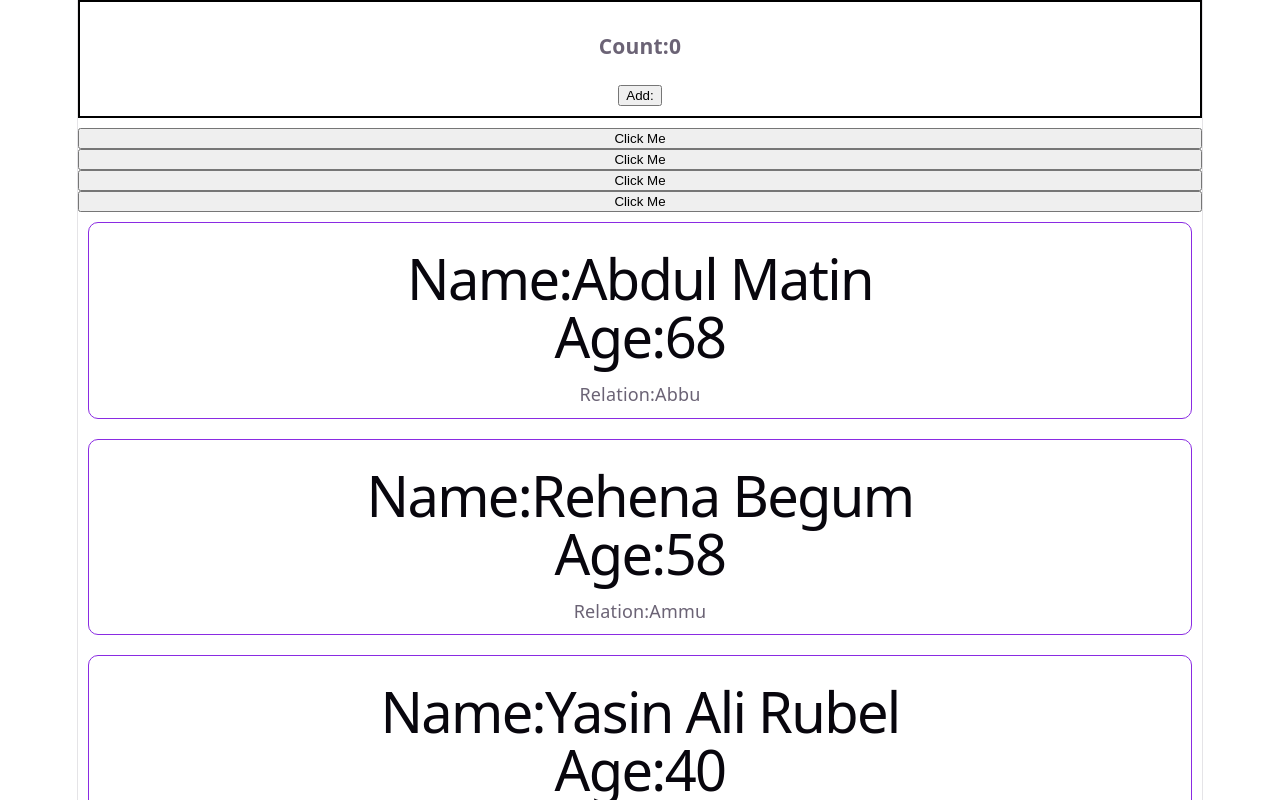
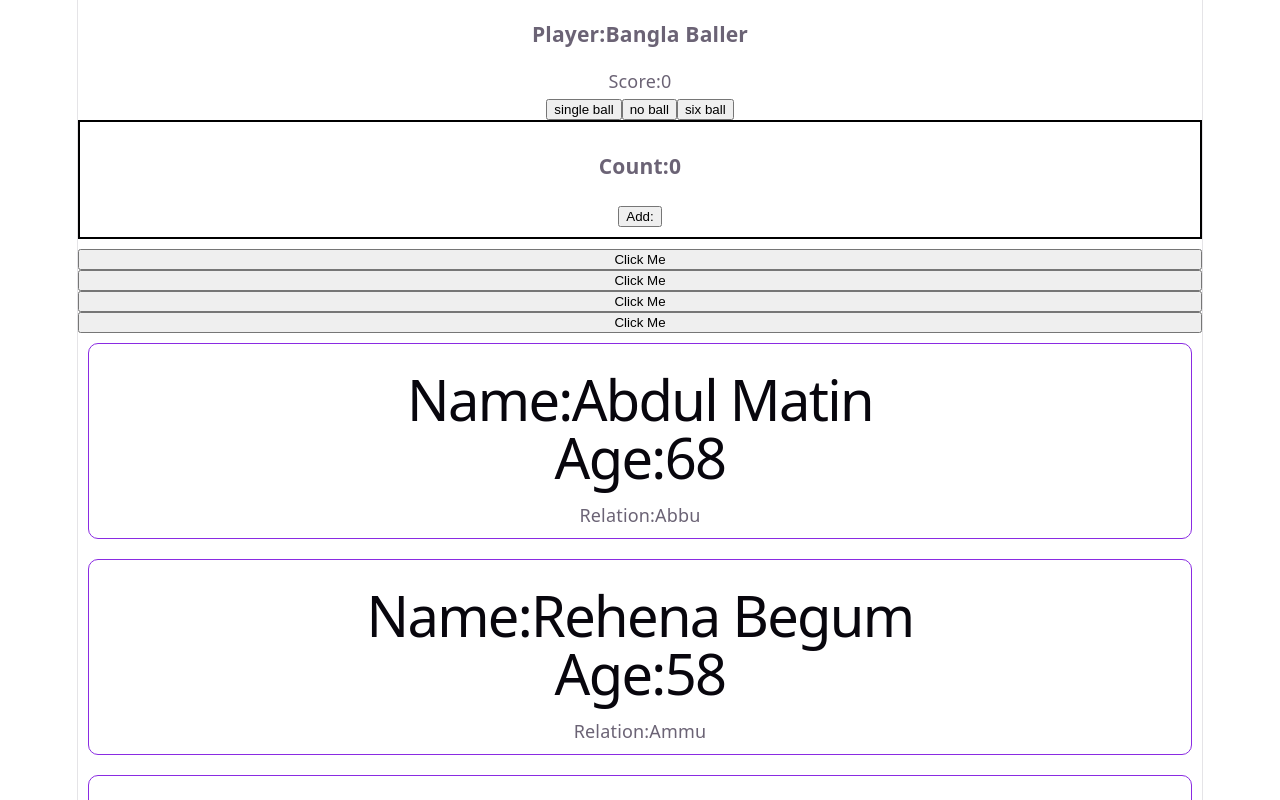
Before and after one commit to Mishu78/react-concepts, a React (Vite) app: page / in a window 1280 px wide. Shown: the top 800 px of the page. Built offline with nearby package versions, Linux system fonts and the light colour scheme.

Commit message:
baller count added

```diff
--- a/src/App.jsx
+++ b/src/App.jsx
@@ -5,6 +5,7 @@ import Todo from './Todo'
 import Family from './Family'
 //import ClickButton from './ClickButton'
 import Counter from './Counter'
+import Baller from './Baller'
 function App() {
   const families=[
     {name:"Abdul Matin",age:68,relation:"Abbu"},
@@ -26,6 +27,7 @@ function App() {
 
   return (
     <>
+    <Baller></Baller>
     <Counter></Counter>
 
  <button onClick={handleClick}>Click Me</button>
--- /dev/null
+++ b/src/Baller.jsx
@@ -0,0 +1,23 @@
+import { useState } from "react"
+import Counter from './Counter'
+export default function Baller(){
+    const [balls,setBalls]=useState(0);
+    const handleAddSingle =()=>{
+    let newBall=balls+1;
+    setBalls(newBall);
+    }
+
+    const handleAddSix =()=>{
+    let newBall=balls+6;
+    setBalls(newBall);
+    }
+    return (
+        <div>
+            <h3>Player:Bangla Baller</h3>
+            <p>Score:{balls}</p>
+            <button onClick={handleAddSingle}>single ball</button>
+            <button>no ball</button>
+            <button onClick={handleAddSix}>six ball</button>
+        </div>
+    )
+}
--- a/src/Counter.jsx
+++ b/src/Counter.jsx
@@ -6,7 +6,7 @@ export default function Counter(){
      let newCount=count+1;
      setCount(newCount);
     }
-    let counterStyle={
+    const counterStyle={
         border:'2px solid black',
         gap:'10px',
         padding:'10px',
```
